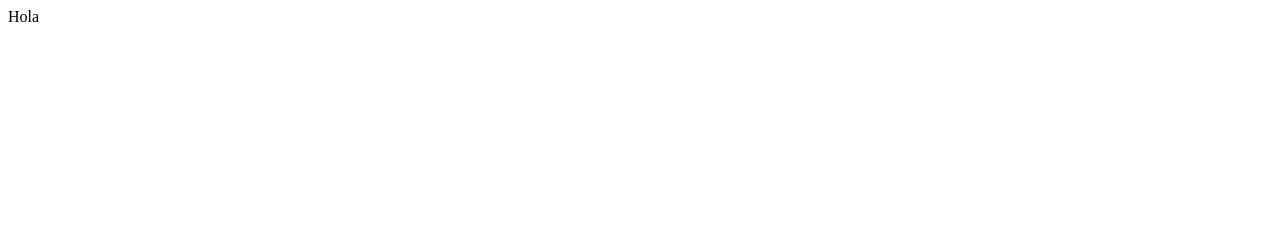
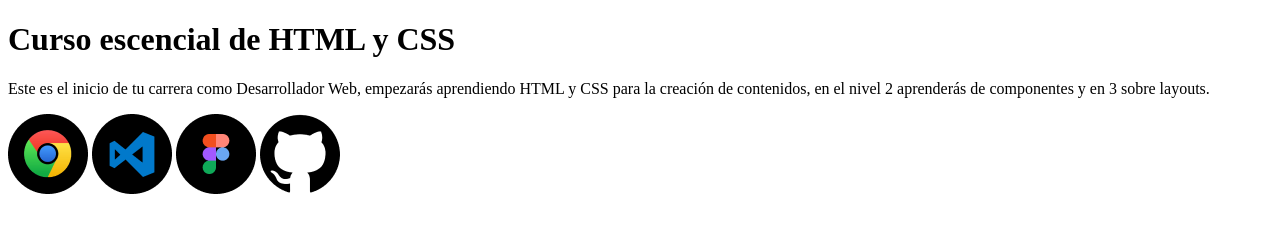
Before and after one commit to JonathanOrtizA/Curso-Escencial-Html-Css, a plain HTML site: page index.html in a window 1280 px wide. Drawn offline with Linux system fonts and the light colour scheme.

Commit message:
Agregamos las  imgs de los logos al proyecto.

```diff
--- a/index.html
+++ b/index.html
@@ -4,9 +4,22 @@
     <meta charset="UTF-8">
     <meta http-equiv="X-UA-Compatible" content="IE=edge">
     <meta name="viewport" content="width=device-width, initial-scale=1.0">
-    <title>Document</title>
+    <title>Blog de Tatan</title>
 </head>
 <body>
-    Hola
+    <div>
+        <h1>
+         Curso escencial de HTML y CSS
+        </h1>
+        <p>
+        Este es el inicio de tu carrera como Desarrollador Web, empezarás aprendiendo HTML y CSS para la creación de contenidos, en el nivel 2 aprenderás de componentes y en 3 sobre   layouts.
+        </p>
+        <img src="/images/google-chrome.png" alt="Logo de Google Chrome" title="Logo de Google Chrome">
+        <img src="/images/visual-studio-code.png" alt="Logo de Visual Studio Code" title="Logo de Visual Studio Code">
+        <img src="/images/figma.png" alt="Logo de Figma" title="Logo de Figma">
+        <img src="/images/git-hub.png" alt="Lodo de GitHub" title="Logo de GitHub">
+
+    </div>
+
 </body>
 </html>
```
Also changed, not shown: images/figma.png (added), images/git-hub.png (added), images/google-chrome.png (added), images/visual-studio-code.png (added).
